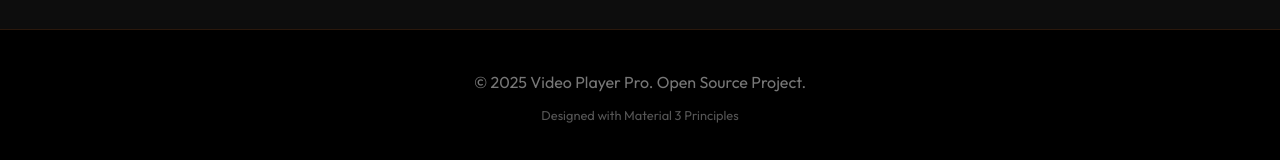
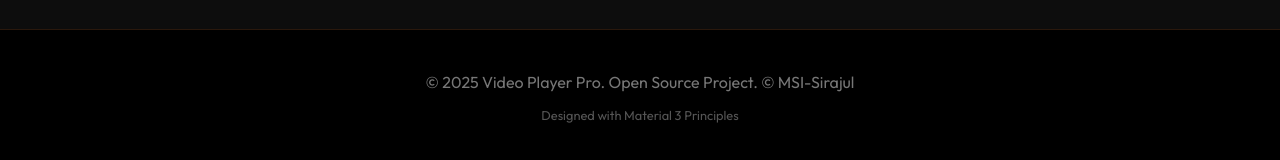
Before and after one commit to MSI-Sirajul/Video-Player-Pro, a plain HTML site: page index.html in a window 1280 px wide. Shown: the part 2799-2959 px from the top of the page. Drawn offline with nearby package versions, Linux system fonts and the light colour scheme.

Commit message:
Update index.html

```diff
--- a/index.html
+++ b/index.html
@@ -577,7 +577,7 @@
 
     <!-- FOOTER -->
     <footer>
-        <p style="color: #777;">&copy; 2025 Video Player Pro. Open Source Project.</p>
+        <p style="color: #777;">&copy; 2025 Video Player Pro. Open Source Project. © MSI-Sirajul</p>
         <p style="font-size: 0.8rem; color: #555; margin-top: 10px;">Designed with Material 3 Principles</p>
     </footer>
 
```
